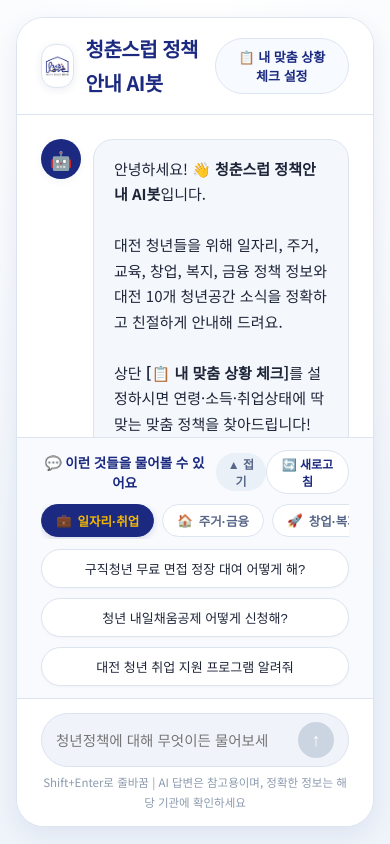
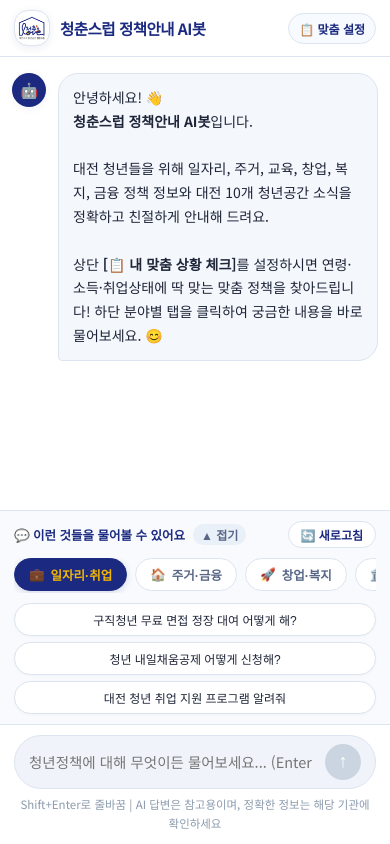
Before and after one commit to Kwonsehan/helproomz-bot, a Next.js app: page / in a window 390 px wide. Built offline with nearby package versions, Linux system fonts and the light colour scheme.

Commit message:
Fix: improve mobile responsive typography for header title and greeting text line break

```diff
--- a/app/globals.css
+++ b/app/globals.css
@@ -88,6 +88,12 @@ html, body {
   background: radial-gradient(circle at 50% 0%, #FFFFFF 0%, #EFF4FA 70%);
 }
 
+@media (max-width: 640px) {
+  .page-wrapper {
+    padding: 0;
+  }
+}
+
 .bg-decoration {
   position: fixed;
   inset: 0;
@@ -132,6 +138,14 @@ html, body {
   overflow: hidden;
 }
 
+@media (max-width: 640px) {
+  .chat-container {
+    height: 100vh;
+    border-radius: 0;
+    border: none;
+  }
+}
+
 /* ============================================
    헤더 (청춘스럽 실물 로고 + 청춘스럽 정책안내 AI봇)
    ============================================ */
@@ -139,27 +153,32 @@ html, body {
   display: flex;
   align-items: center;
   justify-content: space-between;
-  padding: 14px 24px;
+  padding: 14px 20px;
   background: #ffffff;
   border-bottom: 1px solid var(--border);
   flex-shrink: 0;
+  gap: 8px;
 }
 
 .header-left {
   display: flex;
   align-items: center;
-  gap: 12px;
+  gap: 10px;
+  flex: 1;
+  min-width: 0;
 }
 
 .header-title-group {
   display: flex;
   align-items: center;
-  gap: 12px;
+  gap: 10px;
+  flex: 1;
+  min-width: 0;
 }
 
 .header-logo-container {
-  width: 44px;
-  height: 44px;
+  width: 42px;
+  height: 42px;
   display: flex;
   align-items: center;
   justify-content: center;
@@ -168,6 +187,7 @@ html, body {
   box-shadow: 0 2px 8px rgba(27, 42, 128, 0.08);
   padding: 3px;
   border: 1px solid var(--border);
+  flex-shrink: 0;
 }
 
 .header-logo-img {
@@ -177,17 +197,20 @@ html, body {
 }
 
 .header-main-text {
-  font-size: 20px;
+  font-size: 19px;
   font-weight: 800;
   color: var(--chungchun-blue);
   letter-spacing: -0.5px;
+  white-space: nowrap;
+  overflow: hidden;
+  text-overflow: ellipsis;
 }
 
 .filter-toggle {
   display: flex;
   align-items: center;
   gap: 6px;
-  padding: 8px 16px;
+  padding: 8px 14px;
   background: var(--bg-elevated);
   border: 1px solid var(--border);
   border-radius: var(--radius-pill);
@@ -196,12 +219,42 @@ html, body {
   font-weight: 700;
   cursor: pointer;
   transition: all 0.2s ease;
+  flex-shrink: 0;
+  white-space: nowrap;
 }
 
 .filter-toggle:hover, .filter-toggle-active {
   background: var(--chungchun-blue);
   color: #ffffff;
   border-color: var(--chungchun-blue);
+}
+
+.btn-short-text {
+  display: none;
+}
+
+/* 모바일 전용 반응형 헤더 처리 */
+@media (max-width: 640px) {
+  .chat-header {
+    padding: 10px 14px;
+  }
+  .header-logo-container {
+    width: 36px;
+    height: 36px;
+  }
+  .header-main-text {
+    font-size: 15.5px;
+  }
+  .filter-toggle {
+    padding: 6px 10px;
+    font-size: 12px;
+  }
+  .btn-full-text {
+    display: none;
+  }
+  .btn-short-text {
+    display: inline;
+  }
 }
 
 /* ============================================
@@ -214,6 +267,12 @@ html, body {
   max-height: 45vh;
   overflow-y: auto;
   flex-shrink: 0;
+}
+
+@media (max-width: 640px) {
+  .filter-panel {
+    padding: 14px;
+  }
 }
 
 .situation-filter-box {
@@ -266,11 +325,20 @@ html, body {
   align-items: center;
 }
 
+@media (max-width: 640px) {
+  .flex-row {
+    flex-direction: column;
+    align-items: flex-start;
+    gap: 10px;
+  }
+}
+
 .filter-group {
   display: flex;
   align-items: center;
   gap: 10px;
   flex: 1;
+  width: 100%;
 }
 
 .filter-label-text {
@@ -296,6 +364,7 @@ html, body {
   gap: 6px;
   font-size: 13px;
   color: var(--text-secondary);
+  flex-wrap: wrap;
 }
 
 .filter-input-number {
@@ -350,6 +419,13 @@ html, body {
   gap: 20px;
 }
 
+@media (max-width: 640px) {
+  .messages-area {
+    padding: 16px 12px;
+    gap: 14px;
+  }
+}
+
 .message-wrapper {
   display: flex;
   gap: 12px;
@@ -374,6 +450,14 @@ html, body {
   flex-shrink: 0;
 }
 
+@media (max-width: 640px) {
+  .avatar {
+    width: 34px;
+    height: 34px;
+    font-size: 15px;
+  }
+}
+
 .avatar-user {
   background: var(--chungchun-orange);
 }
@@ -385,12 +469,25 @@ html, body {
   gap: 12px;
 }
 
+@media (max-width: 640px) {
+  .message-content-area {
+    max-width: 90%;
+  }
+}
+
 .bubble {
   padding: 16px 20px;
   border-radius: var(--radius-lg);
   font-size: 15px;
   line-height: 1.7;
   word-break: break-word;
+}
+
+@media (max-width: 640px) {
+  .bubble {
+    padding: 12px 14px;
+    font-size: 14px;
+  }
 }
 
 .bubble h1, .bubble h2, .bubble h3, .bubble h4 {
@@ -582,7 +679,7 @@ html, body {
 }
 
 /* ============================================
-   [신규] 분야별 2단계 추천 질문 탭 스타일
+   분야별 2단계 추천 질문 탭
    ============================================ */
 .suggestions {
   padding: 12px 24px;
@@ -592,6 +689,12 @@ html, body {
   flex-direction: column;
   gap: 10px;
   flex-shrink: 0;
+}
+
+@media (max-width: 640px) {
+  .suggestions {
+    padding: 10px 14px;
+  }
 }
 
 .suggestions-header {
@@ -613,6 +716,12 @@ html, body {
   font-size: 13.5px;
   font-weight: 700;
   color: var(--chungchun-blue);
+}
+
+@media (max-width: 640px) {
+  .suggestions-label {
+    font-size: 12.5px;
+  }
 }
 
 .toggle-icon {
@@ -647,7 +756,6 @@ html, body {
   gap: 10px;
 }
 
-/* 1단계: 분야 카테고리 탭 바 */
 .category-tab-bar {
   display: flex;
   gap: 8px;
@@ -684,7 +792,6 @@ html, body {
   box-shadow: 0 2px 6px rgba(27, 42, 128, 0.15);
 }
 
-/* 2단계: 세부 질문 3개 그리드 */
 .suggestions-grid-3 {
   display: grid;
   grid-template-columns: repeat(3, 1fr);
@@ -694,6 +801,7 @@ html, body {
 @media (max-width: 640px) {
   .suggestions-grid-3 {
     grid-template-columns: 1fr;
+    gap: 6px;
   }
 }
 
@@ -711,6 +819,13 @@ html, body {
   text-overflow: ellipsis;
   transition: all 0.2s ease;
   box-shadow: 0 1px 3px rgba(0,0,0,0.03);
+}
+
+@media (max-width: 640px) {
+  .suggestion-chip {
+    padding: 7px 12px;
+    font-size: 12px;
+  }
 }
 
 .suggestion-chip:hover {
@@ -731,6 +846,12 @@ html, body {
   flex-direction: column;
   gap: 6px;
   flex-shrink: 0;
+}
+
+@media (max-width: 640px) {
+  .input-area {
+    padding: 10px 14px;
+  }
 }
 
 .input-wrapper {
--- a/components/ChatWindow.tsx
+++ b/components/ChatWindow.tsx
@@ -2,9 +2,8 @@
 // ============================================
 // components/ChatWindow.tsx
 // 메인 채팅창 컴포넌트
-// - 헤더: 청춘스럽 실물 로고 + '청춘스럽 정책안내 AI봇'
-// - 분야별 2단계 추천 질문 탭 (4개 분야 x 8개 질문 풀 = 총 32개 질문)
-// - 추천 질문 탭 열고 닫기(토글) 및 🔄 새로고침 기능
+// - 인사말 모바일 깔끔한 줄바꿈 적용
+// - 모바일 헤더 타이틀 및 맞춤 설정 버튼 반응형 최적화
 // ============================================
 
 import { useState, useRef, useEffect, useCallback } from 'react';
@@ -13,7 +12,6 @@ import MessageBubble, { Message } from './MessageBubble';
 import PolicyFilter, { UserSituationFilter } from './PolicyFilter';
 import { Policy } from '@/lib/supabase';
 
-// 분야별 대분류 정의
 export type CategoryTab = '일자리' | '주거금융' | '창업복지' | '청년공간';
 
 export interface CategoryTabInfo {
@@ -29,7 +27,6 @@ export const CATEGORY_TABS: CategoryTabInfo[] = [
   { id: '청년공간', label: '대전 청년공간', icon: '🏛️' },
 ];
 
-// 분야별 8개 세부 질문 풀 데이터베이스 (총 32개 질문)
 export const CATEGORY_QUESTION_POOLS: Record<CategoryTab, string[]> = {
   '일자리': [
     '취업관련 홈페이지 알려줘',
@@ -73,14 +70,12 @@ export const CATEGORY_QUESTION_POOLS: Record<CategoryTab, string[]> = {
   ],
 };
 
-// 특정 분야 질문 8개 중 3개를 랜덤 선택하는 함수
 function getRandomThreeForCategory(cat: CategoryTab): string[] {
   const pool = CATEGORY_QUESTION_POOLS[cat];
   const shuffled = [...pool].sort(() => 0.5 - Math.random());
   return shuffled.slice(0, 3);
 }
 
-// 초기 맞춤 상황 체크 필터값
 const initialFilter: UserSituationFilter = {
   region: '선택하세요.',
   maritalStatus: '선택하세요.',
@@ -95,45 +90,32 @@ const initialFilter: UserSituationFilter = {
 };
 
 export default function ChatWindow() {
-  // 대화 메시지 목록
+  // 사용자가 요청한 첫 인사말 깔끔한 줄바꿈 적용
   const [messages, setMessages] = useState<Message[]>([
     {
       id: uuidv4(),
       role: 'assistant',
-      content: `안녕하세요! 👋 **청춘스럽 정책안내 AI봇**입니다.\n\n대전 청년들을 위해 일자리, 주거, 교육, 창업, 복지, 금융 정책 정보와 대전 10개 청년공간 소식을 정확하고 친절하게 안내해 드려요.\n\n상단 **[📋 내 맞춤 상황 체크]**를 설정하시면 연령·소득·취업상태에 딱 맞는 맞춤 정책을 찾아드립니다! 하단 분야별 탭을 클릭하여 궁금한 내용을 바로 물어보세요. 😊`,
+      content: `안녕하세요! 👋\n**청춘스럽 정책안내 AI봇**입니다.\n\n대전 청년들을 위해 일자리, 주거, 교육, 창업, 복지, 금융 정책 정보와 대전 10개 청년공간 소식을 정확하고 친절하게 안내해 드려요.\n\n상단 **[📋 내 맞춤 상황 체크]**를 설정하시면 연령·소득·취업상태에 딱 맞는 맞춤 정책을 찾아드립니다! 하단 분야별 탭을 클릭하여 궁금한 내용을 바로 물어보세요. 😊`,
     },
   ]);
 
-  // 입력창 텍스트
   const [input, setInput] = useState('');
-  // AI 응답 중 여부
   const [isLoading, setIsLoading] = useState(false);
-  // 맞춤 상황 체크 필터 상태
   const [filter, setFilter] = useState<UserSituationFilter>(initialFilter);
-  // 필터 패널 열림 여부
   const [isFilterOpen, setIsFilterOpen] = useState(false);
-
-  // 분야별 탭 선택 상태 (기본값: '일자리')
   const [activeCategoryTab, setActiveCategoryTab] = useState<CategoryTab>('일자리');
-  // 현재 분야의 랜덤 3개 추천 질문
   const [suggestedQuestions, setSuggestedQuestions] = useState<string[]>([]);
-  // 추천 질문 탭 열림/닫힘(접기) 상태 (기본값: 열림)
   const [isSuggestionsOpen, setIsSuggestionsOpen] = useState(true);
-
-  // 세션 ID
   const [sessionId] = useState(() => uuidv4());
 
-  // 분야 탭 변경 또는 마운트 시 질문 3개 추출
   useEffect(() => {
     setSuggestedQuestions(getRandomThreeForCategory(activeCategoryTab));
   }, [activeCategoryTab]);
 
-  // 해당 분야 안에서 질문 3개 새로고침
   const handleRefreshQuestions = () => {
     setSuggestedQuestions(getRandomThreeForCategory(activeCategoryTab));
   };
 
-  // 스크롤 및 입력창 레프
   const bottomRef = useRef<HTMLDivElement>(null);
   const inputRef = useRef<HTMLTextAreaElement>(null);
 
@@ -141,9 +123,6 @@ export default function ChatWindow() {
     bottomRef.current?.scrollIntoView({ behavior: 'smooth' });
   }, [messages]);
 
-  // ==========================================
-  // 메시지 전송 핸들러
-  // ==========================================
   const sendMessage = useCallback(async (text: string) => {
     if (!text.trim() || isLoading) return;
 
@@ -257,7 +236,7 @@ export default function ChatWindow() {
 
   return (
     <div className="chat-container">
-      {/* ========== 헤더 (실물 로고 + 청춘스럽 정책안내 AI봇) ========== */}
+      {/* ========== 헤더 (모바일 반응형 텍스트 및 로고 최적화) ========== */}
       <header className="chat-header">
         <div className="header-left">
           <div className="header-title-group">
@@ -268,14 +247,17 @@ export default function ChatWindow() {
                 className="header-logo-img"
               />
             </div>
-            <h1 className="header-main-text">청춘스럽 정책안내 AI봇</h1>
+            <h1 className="header-main-text">
+              <span>청춘스럽 정책안내 AI봇</span>
+            </h1>
           </div>
         </div>
         <button
           className={`filter-toggle ${isFilterOpen ? 'filter-toggle-active' : ''}`}
           onClick={() => setIsFilterOpen(!isFilterOpen)}
         >
-          📋 내 맞춤 상황 체크 {isFilterOpen ? '닫기' : '설정'}
+          <span className="btn-full-text">📋 내 맞춤 상황 체크 {isFilterOpen ? '닫기' : '설정'}</span>
+          <span className="btn-short-text">📋 맞춤 {isFilterOpen ? '닫기' : '설정'}</span>
         </button>
       </header>
 
@@ -322,10 +304,8 @@ export default function ChatWindow() {
           )}
         </div>
 
-        {/* 접기/펼치기 토글 콘텐츠 */}
         {isSuggestionsOpen && (
           <div className="suggestions-content">
-            {/* 1단계: 분야별 카테고리 탭 (4개 선택) */}
             <div className="category-tab-bar">
               {CATEGORY_TABS.map(tab => (
                 <button
@@ -340,7 +320,6 @@ export default function ChatWindow() {
               ))}
             </div>
 
-            {/* 2단계: 선택된 분야의 3개 세부 질문 칩 */}
             <div className="suggestions-grid-3">
               {suggestedQuestions.map((q) => (
                 <button
```
